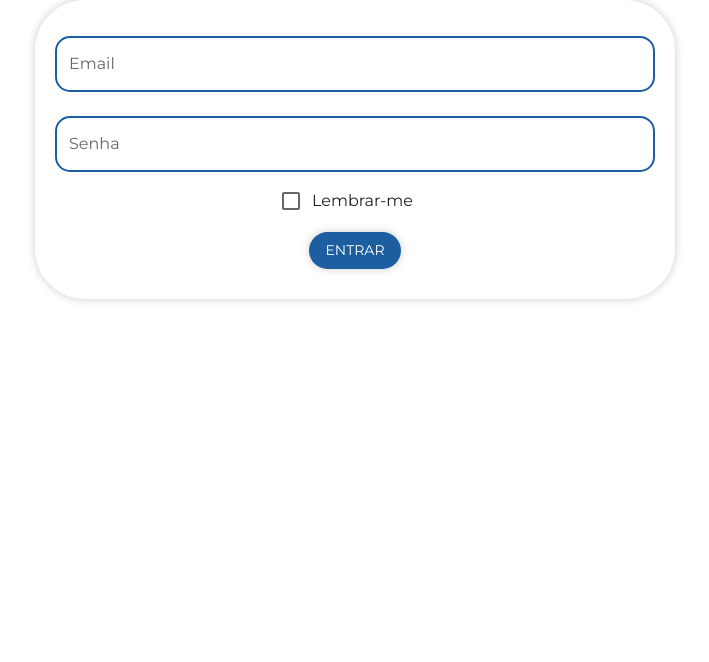
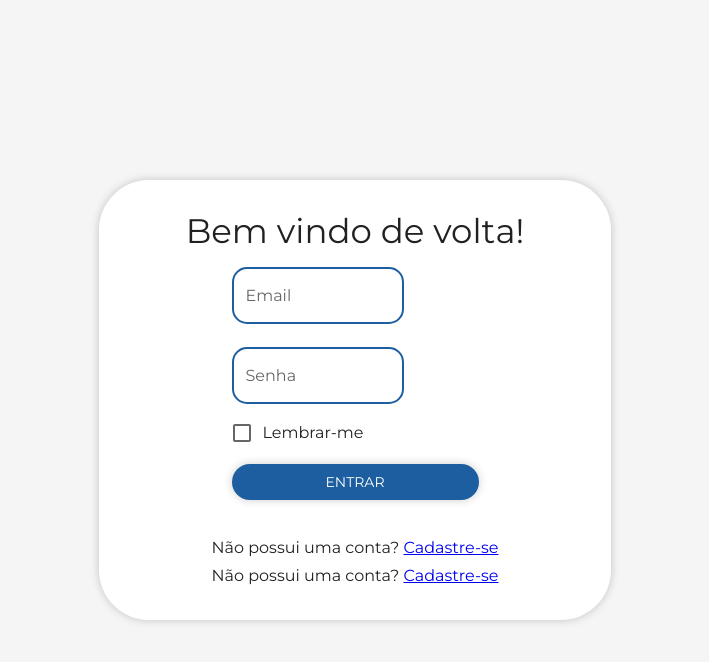
Before and after one commit to daniellima0/corretores-online, a React (Vite) app in the folder frontend/: page /login-page in a window 1280 px wide. Shown: the top 662 px of the page, without its empty margins (285-994 px from the left). Built offline with nearby package versions, Linux system fonts and the light colour scheme.

Commit message:
create card on login page with a login form inside

```diff
--- a/frontend/src/pages/LoginPage/index.tsx
+++ b/frontend/src/pages/LoginPage/index.tsx
@@ -1,10 +1,49 @@
+import { Typography, styled } from "@mui/material";
 import LoginForm from "./loginForm";
 
+const Div = styled("div")({
+  display: "flex",
+  flex: 1,
+  flexDirection: "column",
+  minHeight: "100vh",
+  alignItems: "center",
+  justifyContent: "center",
+  backgroundColor: "#F5F5F5",
+});
+
+const Card = styled("div")({
+  width: "40%",
+  backgroundColor: "#FFFFFF",
+  display: "flex",
+  flexDirection: "column",
+  alignItems: "center",
+  justifyContent: "center",
+  padding: "30px",
+  borderRadius: "50px",
+  boxShadow: "0px 0px 10px 0px rgba(0,0,0,0.2)",
+  textAlign: "center",
+  margin: "auto",
+});
+
 const LoginPage = () => {
-
-    return (
-        <LoginForm />
-    );
+  return (
+    <Div>
+      <Card>
+        <>
+          <Typography variant="h4">Bem vindo de volta!</Typography>
+          <LoginForm />
+          <div style={{ textAlign: "center", marginTop: 24 }}>
+            <Typography variant="subtitle1">
+              Não possui uma conta? <a href="/login-page">Cadastre-se</a>
+            </Typography>
+            <Typography variant="subtitle1">
+              Não possui uma conta? <a href="/login-page">Cadastre-se</a>
+            </Typography>
+          </div>
+        </>
+      </Card>
+    </Div>
+  );
 };
 
 export default LoginPage;
--- a/frontend/src/pages/LoginPage/loginForm.tsx
+++ b/frontend/src/pages/LoginPage/loginForm.tsx
@@ -6,19 +6,19 @@ import {
   styled,
 } from "@mui/material";
 
-const Form = styled("form")({
-  width: "50%",
+/* const Form = styled("form")({
+  width: "40%",
   backgroundColor: "#FFFFFF",
   display: "flex",
   flexDirection: "column",
   alignItems: "center",
   justifyContent: "center",
-  padding: "20px",
+  padding: "30px",
   borderRadius: "50px",
   boxShadow: "0px 0px 10px 0px rgba(0,0,0,0.2)",
   textAlign: "center",
   margin: "auto",
-});
+}); */
 
 const ButtonStyled = styled(Button)({
   boxShadow: "0px 0px 10px 0px rgba(0,0,0,0.2)",
@@ -28,6 +28,7 @@ const ButtonStyled = styled(Button)({
 });
 
 const TextFieldStyled = styled(TextField)({
+  width: "70%",
   "& label.Mui-focused": {
     color: "#FF5E00",
   },
@@ -51,31 +52,36 @@ const TextFieldStyled = styled(TextField)({
 
 const LoginForm = () => {
   return (
-    <Form>
+    <form style={{ display: "flex", flexDirection: "column"}}>
       <TextFieldStyled
         id="email"
         label="Email"
         variant="outlined"
         margin="normal"
-        fullWidth
+        fullWidth={false}
       />
       <TextFieldStyled
         id="password"
         label="Senha"
         variant="outlined"
         margin="normal"
-        fullWidth
+        fullWidth={false}
       />
       <FormControlLabel
         label="Lembrar-me"
         control={<Checkbox color="primary" />}
       />
       <div>
-        <ButtonStyled variant="contained" color="primary" fullWidth>
+        <ButtonStyled
+          fullWidth
+          type="submit"
+          variant="contained"
+          color="primary"
+        >
           <span>Entrar</span>
         </ButtonStyled>
       </div>
-    </Form>
+    </form>
   );
 };
 
```
